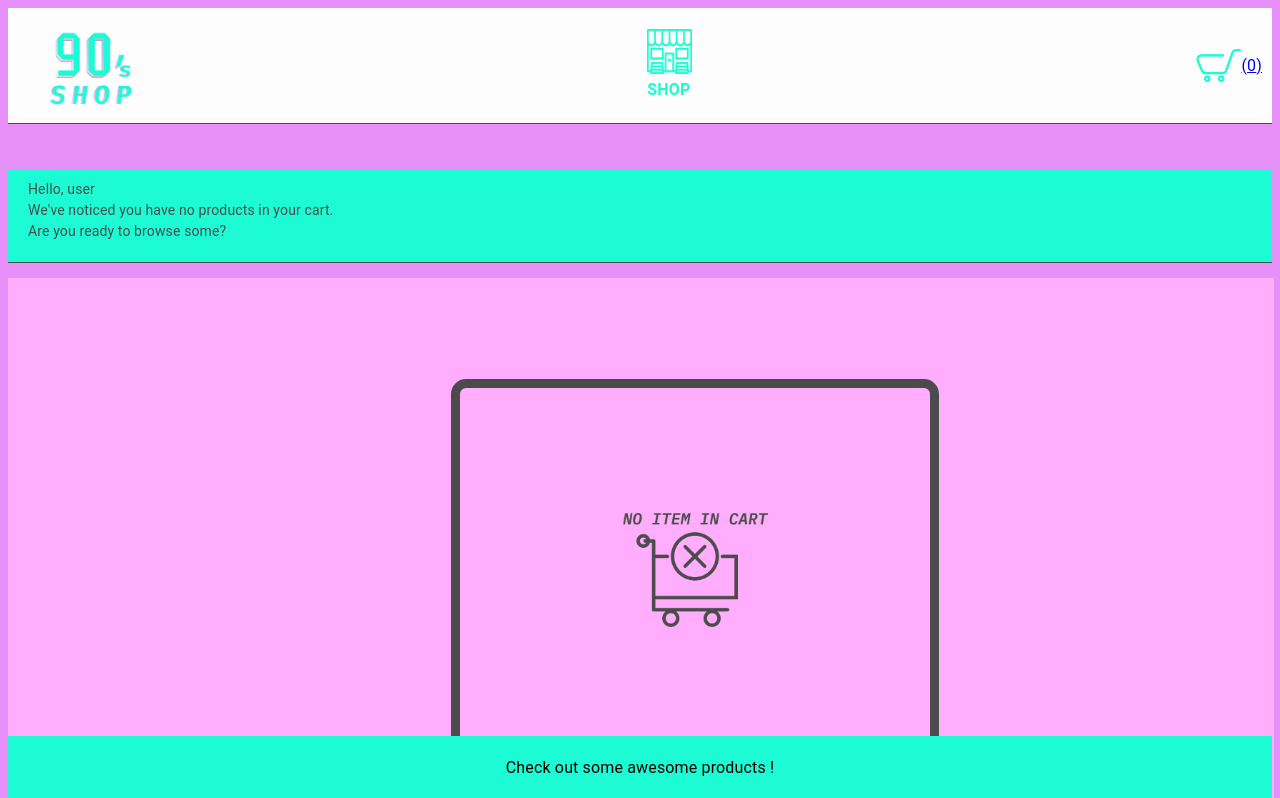
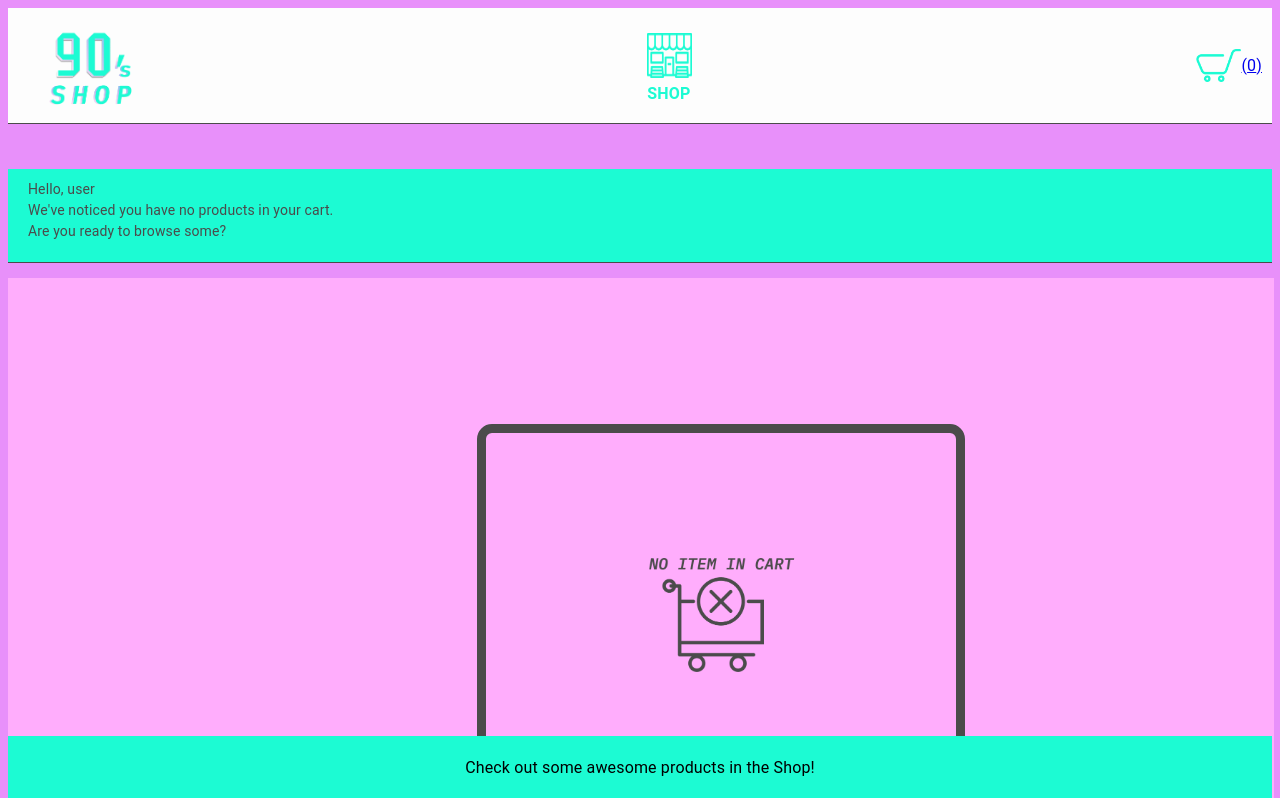
Before and after one commit to wakenedo/cgt-test-fe-marketplace, a React (Create React App) app: page /Cart in a window 1280 px wide. Shown: the top 798 px of the page. Built offline with nearby package versions, Linux system fonts and the light colour scheme.

Commit message:
UI FIxes and Last changes
Added a Image to Browse Products, all routing to shop implemented. Some minor fixes to UI responsiveness.

```diff
--- a/src/components/Header/HeaderShop/index.js
+++ b/src/components/Header/HeaderShop/index.js
@@ -5,7 +5,14 @@ import headerLinkShop from '../../../assets/Header/HeaderShop.png'
 
 const HeaderShop = () => {
   return (
-    <Box>
+    <Box
+      sx={{
+        marginTop: {
+          md: '7px',
+          xs: '6px'
+        }
+      }}
+    >
       <a
         href='/Shop'
         style={{
--- a/src/pages/Cart/CartItem/RemoveItems/index.js
+++ b/src/pages/Cart/CartItem/RemoveItems/index.js
@@ -10,7 +10,7 @@ const RemoveItems = ({ product }) => {
 
   const handleClick = () => {
     dispatch(removeAllItems(product))
-    toast.success('You removed these items from cart!')
+    toast.success('Removed Successfully!')
   }
 
   return (
--- a/src/pages/Cart/CartItemMap/index.js
+++ b/src/pages/Cart/CartItemMap/index.js
@@ -14,8 +14,8 @@ const CartItemMap = ({ cart }) => {
         backgroundColor='#FFADFC'
         sx={{
           height: {
-            lg: '',
-            md: '600px',
+            lg: '700px',
+            md: '660px',
             xs: '',
           },
           width: {
@@ -35,12 +35,12 @@ const CartItemMap = ({ cart }) => {
               xs: '150px',
             },
             height: {
-              lg: '',
+              lg: '350px',
               md: '350px',
               xs: '150px',
             },
             margin: {
-              lg: '100px 35%',
+              lg: '145px 37%',
               md: '100px 250px',
               xs: '100px',
             },
--- a/src/pages/Cart/CheckOut/CheckOutNow/index.js
+++ b/src/pages/Cart/CheckOut/CheckOutNow/index.js
@@ -16,7 +16,7 @@ const CheckOutNow = ({ cart }) => {
         >
         </Box>
         <Typography>
-          Check out some awesome products !
+          Check out some awesome products in the Shop!
         </Typography>
       </Box>
     )
--- a/src/pages/Home/BrowseOurShop/index.js
+++ b/src/pages/Home/BrowseOurShop/index.js
@@ -2,6 +2,7 @@ import React from 'react'
 import { Box, Typography } from '@mui/material'
 import browseOurShop from '../../../assets/Home/BrowseShop.png'
 import homeLinkShop from '../../../assets/Home/Shop.png'
+import shopHomeImage from '../../../assets/Home/ShopHomeImage.jpg'
 
 const BrowseOurShop = () => {
   return (
@@ -140,8 +141,23 @@ const BrowseOurShop = () => {
           </Box>
         </Box>
       </Box>
-      <Box>
-        <img src='' alt='shop-home' />
+      <Box
+        sx={{
+          marginLeft: {
+            lg: '20%',
+            md: '20%',
+            xs: '20%',
+          },
+          marginTop: {
+            xs: '10px'
+          }
+        }}
+      >
+        <img src={shopHomeImage} alt='shop-home'
+          style={{
+            width: '70%'
+          }}
+        />
       </Box>
     </Box>
   )
--- a/src/pages/Shop/index.js
+++ b/src/pages/Shop/index.js
@@ -1,8 +1,16 @@
 import React from 'react'
+import { Box, Typography } from '@mui/material'
 
 const Shop = () => {
   return (
-    <div>Shop</div>
+    <Box>
+      <Typography>
+        Shop Page
+      </Typography>
+      <Typography>
+        Not Implemented
+      </Typography>
+    </Box>
   )
 }
 
```
Also changed, not shown: src/assets/Home/ShopHomeImage.jpg (added).
